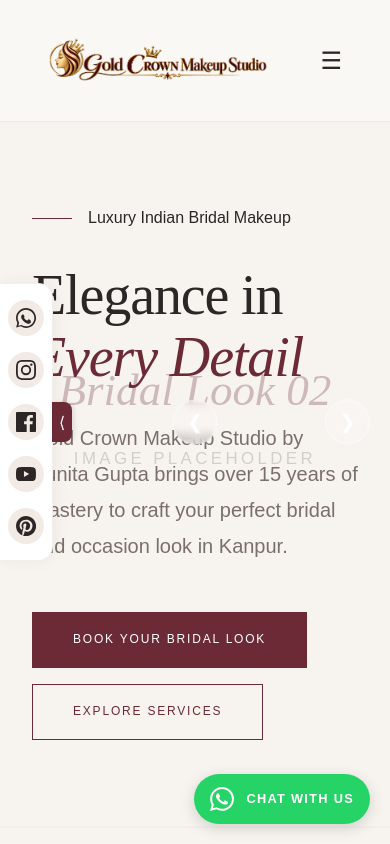
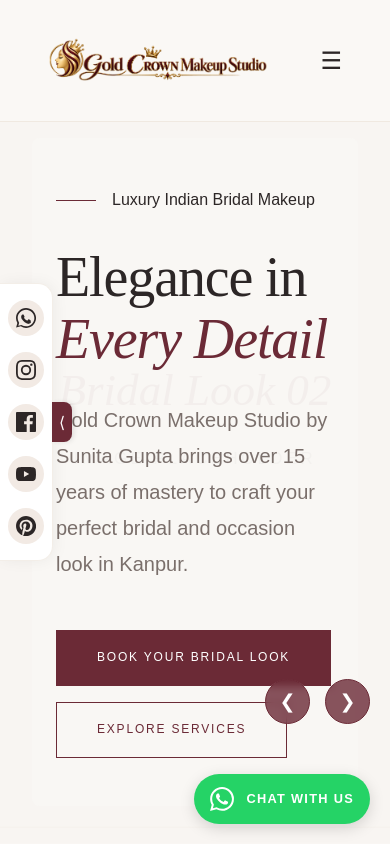
Before and after one commit to Jayvadhvani/Makeup, a React (Vite) app: page / in a window 390 px wide. Shown: the top 844 px of the page. Built offline with nearby package versions, Linux system fonts and the light colour scheme; the HTML template or start-up script is replaced by a standard one; a web font is replaced by a local one.

Commit message:
Fixed iPhone responsiveness

```diff
--- a/src/index.css
+++ b/src/index.css
@@ -462,11 +462,13 @@
     }
     .hero-bg {
         width: 100%;
-        opacity: 0.3;
+        opacity: 0.15;
     }
     .hero-content {
         width: 100%;
-        background: none;
+        background: rgba(250,248,245, 0.7);
+        padding: 3rem 1.5rem;
+        border-radius: 8px;
     }
     .grid-3 {
         grid-template-columns: repeat(2, 1fr);
@@ -539,3 +541,59 @@
         font-size: 0.8rem;
     }
 }
+
+/* Hero Slider Arrows */
+.hero-arrow {
+    position: absolute;
+    top: 50%;
+    transform: translateY(-50%);
+    background: rgba(255, 255, 255, 0.2);
+    backdrop-filter: blur(4px);
+    color: white;
+    border: 1px solid rgba(255,255,255,0.5);
+    width: 45px;
+    height: 45px;
+    border-radius: 50%;
+    cursor: pointer;
+    z-index: 10;
+    display: flex;
+    align-items: center;
+    justify-content: center;
+    font-size: 1.2rem;
+    transition: background 0.3s;
+}
+
+.hero-arrow:hover {
+    background: rgba(255,255,255,0.4);
+}
+
+.hero-arrow-left {
+    right: 50%;
+    transform: translate(50%, -50%);
+}
+
+.hero-arrow-right {
+    right: 20px;
+}
+
+@media (max-width: 1024px) {
+    .hero-arrow-left {
+        right: 80px;
+    }
+    .hero-arrow-right {
+        right: 20px;
+    }
+}
+
+@media (max-width: 768px) {
+    .hero-arrow {
+        top: auto;
+        bottom: 120px;
+        transform: none;
+        background: rgba(107, 42, 54, 0.8);
+        border-color: rgba(107, 42, 54, 1);
+    }
+    .hero-arrow-left {
+        right: 80px;
+    }
+}
--- a/src/pages/Home.jsx
+++ b/src/pages/Home.jsx
@@ -73,8 +73,8 @@
                 </div>
 
                 {/* Navigation Arrows (Outside hero-bg for z-index) */}
-                <button onClick={prevHeroSlide} aria-label="Previous Image" style={{ position: 'absolute', right: '50%', top: '50%', transform: 'translate(50%, -50%)', background: 'rgba(255, 255, 255, 0.2)', backdropFilter: 'blur(4px)', color: 'white', border: '1px solid rgba(255,255,255,0.5)', width: '45px', height: '45px', borderRadius: '50%', cursor: 'pointer', zIndex: 10, display: 'flex', alignItems: 'center', justifyContent: 'center', fontSize: '1.2rem', transition: 'background 0.3s' }} onMouseOver={e => e.currentTarget.style.background = 'rgba(255,255,255,0.4)'} onMouseOut={e => e.currentTarget.style.background = 'rgba(255,255,255,0.2)'}>&#10094;</button>
-                <button onClick={nextHeroSlide} aria-label="Next Image" style={{ position: 'absolute', right: '20px', top: '50%', transform: 'translateY(-50%)', background: 'rgba(255, 255, 255, 0.2)', backdropFilter: 'blur(4px)', color: 'white', border: '1px solid rgba(255,255,255,0.5)', width: '45px', height: '45px', borderRadius: '50%', cursor: 'pointer', zIndex: 10, display: 'flex', alignItems: 'center', justifyContent: 'center', fontSize: '1.2rem', transition: 'background 0.3s' }} onMouseOver={e => e.currentTarget.style.background = 'rgba(255,255,255,0.4)'} onMouseOut={e => e.currentTarget.style.background = 'rgba(255,255,255,0.2)'}>&#10095;</button>
+                <button onClick={prevHeroSlide} aria-label="Previous Image" className="hero-arrow hero-arrow-left">&#10094;</button>
+                <button onClick={nextHeroSlide} aria-label="Next Image" className="hero-arrow hero-arrow-right">&#10095;</button>
 
                 <div className="hero-content">
                     <FadeUp>
```
